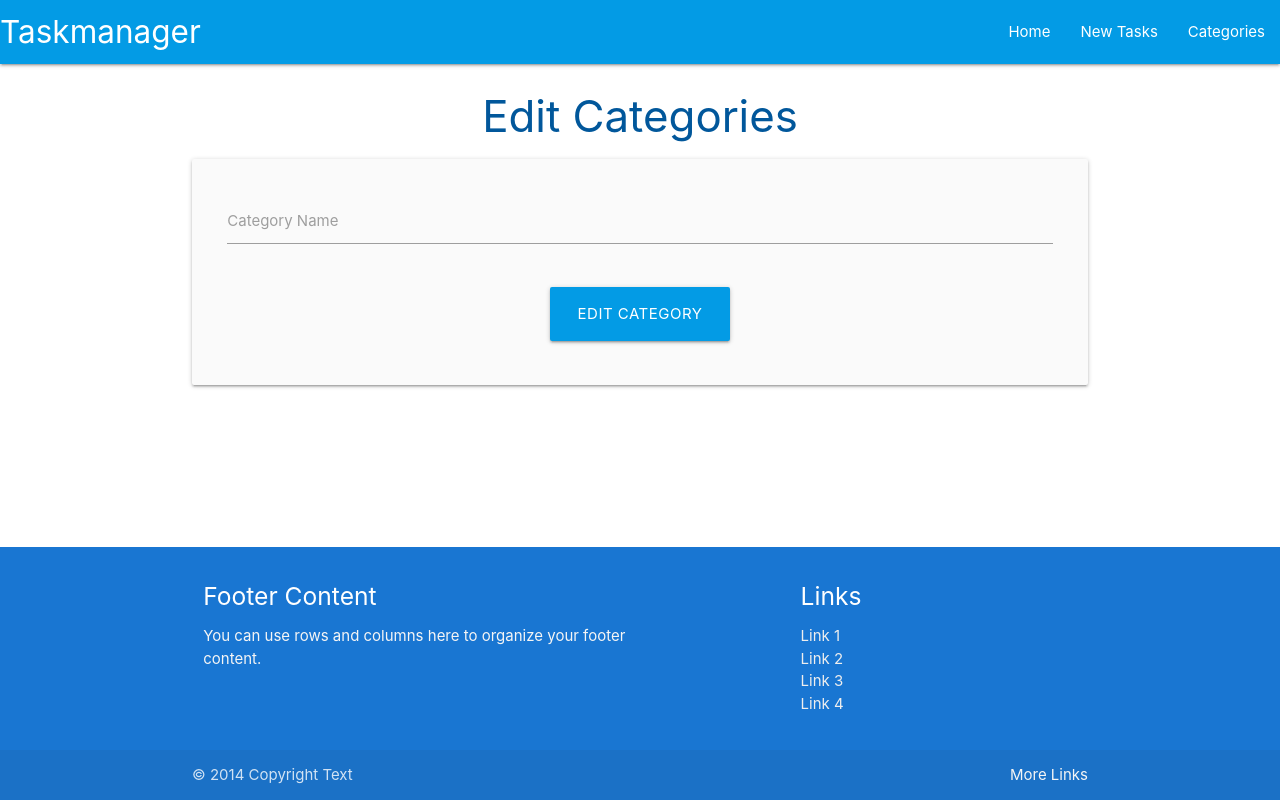
After one commit to DeanoPHP/todo_flask_app, a Flask app: template taskmanager/templates/edit_category.html in a window 1280 px wide. The commit adds this page. Run offline with Flask 3, Linux system fonts and the light colour scheme; the template is opened without the code that fills it, so the values that code supplies are empty.

Commit message:
created the edit functionality

```diff
--- a/taskmanager/templates/base.html
+++ b/taskmanager/templates/base.html
@@ -37,7 +37,7 @@
             {% endblock %}
         </main>
 
-        <footer class="page-footer">
+        <footer class="page-footer blue darken-2">
             <div class="container">
               <div class="row">
                 <div class="col l6 s12">
--- /dev/null
+++ b/taskmanager/templates/edit_category.html
@@ -0,0 +1,21 @@
+{% extends "base.html" %}
+{% block content %}
+<h3 class="light-blue-text text-darken-4 center-align">Edit Categories</h3>
+<div class="row card-panel grey lighten-5">
+    <form class="col s12" method="POST" action="{{ url_for('edit_category', category_id=category.id) }}">
+        <div class="row">
+            <div class="input-field col s12">
+                <input id="category_name" name="category_name" value="{{ category.category_name }}" type="text" minlength="3" maxlength="25" reguired class="validate">
+                <label for="category_name">Category Name</label>
+            </div>
+        </div>
+        <div class="row ">
+            <div class="col s12 center-align">
+                <button type="submit" class="btn-large light-blue darken-1">
+                    Edit Category
+                </button>
+            </div>
+        </div>
+    </form>
+</div>
+{% endblock %}
```
Also changed, not shown: taskmanager/routes.py (+12 -1 lines), taskmanager/templates/category.html (+17 -0 lines).
